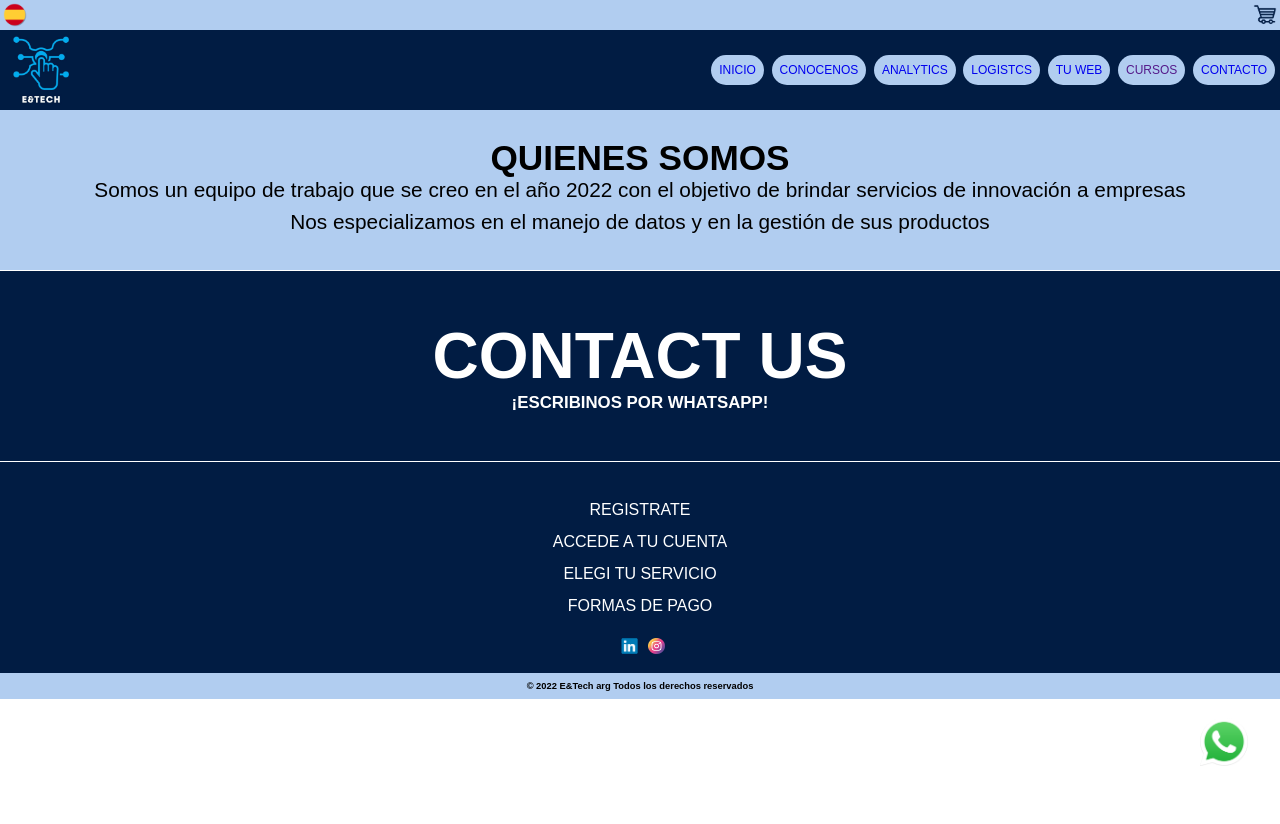
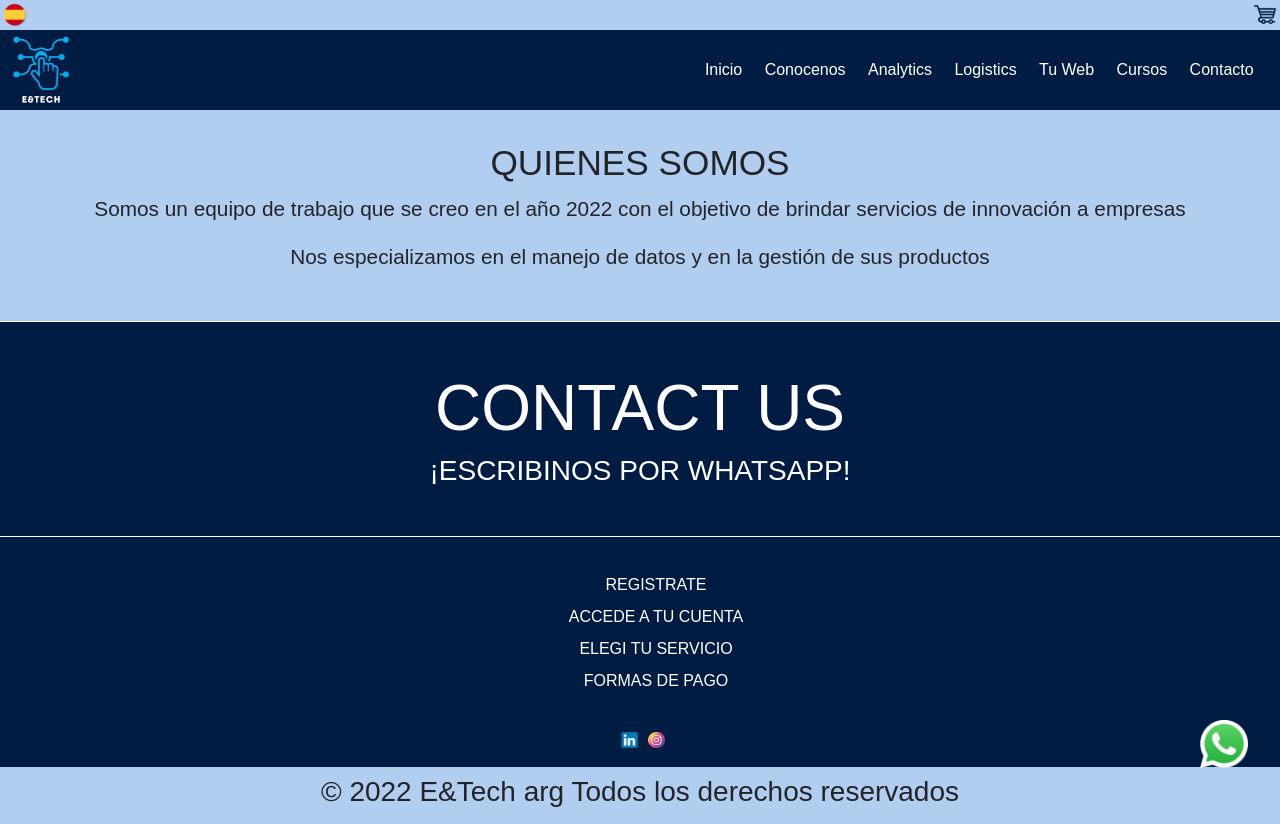
Before and after one commit to marcoskippes/coderhouse01, a plain HTML site: page pages/us.html in a window 1280 px wide. Before the commit the page ends 800 px from the top, so only its background shows below. Drawn offline with nearby package versions, Linux system fonts and the light colour scheme.

Commit message:
segunda entrega

```diff
--- a/css/main.css
+++ b/css/main.css
@@ -45,16 +45,23 @@
 }
 .barraMenu nav ul li{
     display: inline-block;
-    font-size: 0.75rem;
-    padding: 0.5rem;
+    font-size: 1rem;
+    padding: 0.1rem;
     margin: 0.1rem;
-    background-color:#B1CDF0;
-    border-radius: 1rem;
+    background-color:#011C43;
+
 
 }
 .barraMenu nav ul li:hover{
     background-color:#99bfee;
     transform: scale(1.05);
+    border-radius: 0.5rem;
+
+}
+.header-b div nav ul li:hover{
+    background-color:#99bfee;
+    transform: scale(1.05);
+    border-radius: 0.5rem;
 
 }
 .barraTop img{
@@ -350,3 +357,6 @@ section ol{
 .main-b {
     background-color: #B1CDF0;
 }
+
+
+/*paginna bootstrap*/
--- a/pages/us.html
+++ b/pages/us.html
@@ -6,12 +6,14 @@
 
     <!--CSS LINK-->
     <link rel="stylesheet" href="../css/main.css">
+     <!-- CSS only -->
+     <link href="https://cdn.jsdelivr.net/npm/bootstrap@5.2.0/dist/css/bootstrap.min.css" rel="stylesheet" integrity="sha384-gH2yIJqKdNHPEq0n4Mqa/HGKIhSkIHeL5AyhkYV8i59U5AR6csBvApHHNl/vI1Bx" crossorigin="anonymous">
+
 
     <title>Ours</title>
 </head>
 <body>
      <!--ENCABEZADO DE MI WEB-->
-
      <header class="header">
         <div class="barraTop">
             <img src="../img/espanol.png" alt="espanol">
@@ -20,20 +22,47 @@
 
         <div class="barraMenu">
             <img class="logo" src="../img/logo.jpeg" alt="logo">
-            <nav>
-                <ul>
-                    <li><a href="../index.html">INICIO</a></li>
-                    <li><a href="../pages/us.html">CONOCENOS</a></li>
-                    <li><a href="../pages/analytics.html">ANALYTICS</a></li>
-                    <li><a href="../pages/logistics.html">LOGISTCS</a></li>
-                    <li><a href="../pages/webdeveloper.html">TU WEB</a></li>
-                    <li><a href="">CURSOS</a></li>
-                    <li><a href="../pages/contacto.html">CONTACTO</a></li>
-                </ul>
-            </nav>
+            <nav class="navbar navbar-expand-lg navbar-dark bg-blue">
+                <div class="container-fluid">
+                  <a class="navbar-brand" href="#"></a>
+                  <button class="navbar-toggler border-white" type="button" data-bs-toggle="collapse" data-bs-target="#navbarSupportedContent" aria-controls="navbarSupportedContent" aria-expanded="false" aria-label="Toggle navigation">
+                    <span class="navbar-toggler-icon"></span>
+                  </button>
+                  <div class="collapse navbar-collapse" id="navbarSupportedContent">
+                    <ul class="navbar-nav me-auto mb-2 mb-lg-0">
+                        <li class="nav-item">
+                            <a class="nav-link active text-white" aria-current="page" href="../index.html">Inicio</a>
+                          </li>
+                          <li class="nav-item">
+                            <a class="nav-link text-white" href="../pages/us.html">Conocenos</a>
+                          </li>
+                          <li class="nav-item">
+                            <a class="nav-link text-white" href="../pages/analytics.html">Analytics</a>
+                          </li>
+                          <li class="nav-item">
+                            <a class="nav-link text-white" href="../pages/logistics.html">Logistics</a>
+                          </li>
+                          <li class="nav-item">
+                            <a class="nav-link text-white" href="../pages/webdeveloper.html">Tu Web</a>
+                          </li>
+                          <li class="nav-item text-white">
+                            <a class="nav-link text-white" href="#">Cursos</a>
+                          </li>
+                          <li class="nav-item">
+                            <a class="nav-link text-white" href="../pages/contacto.html">Contacto</a>
+                          </li>
+                        </ul>
+                      </li>
+
+                    </ul>
+
+                  </div>
+                </div>
+              </nav>
         </div>
 
     </header>
+
 
     <main class="mainSoloText">
         <div class="soloText">
@@ -72,6 +101,8 @@
 
 </footer>
 
+<!-- JavaScript Bundle with Popper -->
+<script src="https://cdn.jsdelivr.net/npm/bootstrap@5.2.0/dist/js/bootstrap.bundle.min.js" integrity="sha384-A3rJD856KowSb7dwlZdYEkO39Gagi7vIsF0jrRAoQmDKKtQBHUuLZ9AsSv4jD4Xa" crossorigin="anonymous"></script>
 
 
 
```
Also changed, not shown: index.html (+37 -11 lines), pages/analytics.html (+1 -1 lines), pages/contacto.html (+31 -19 lines), pages/logistics.html (+1 -1 lines), pages/webdeveloper.html (+1 -3 lines), 1 other file.
